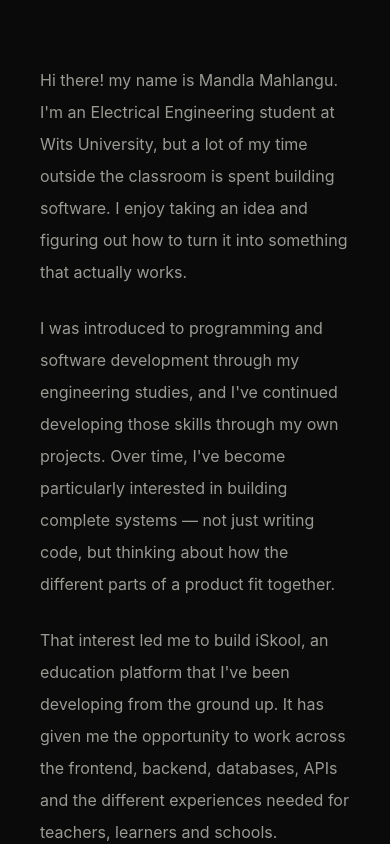
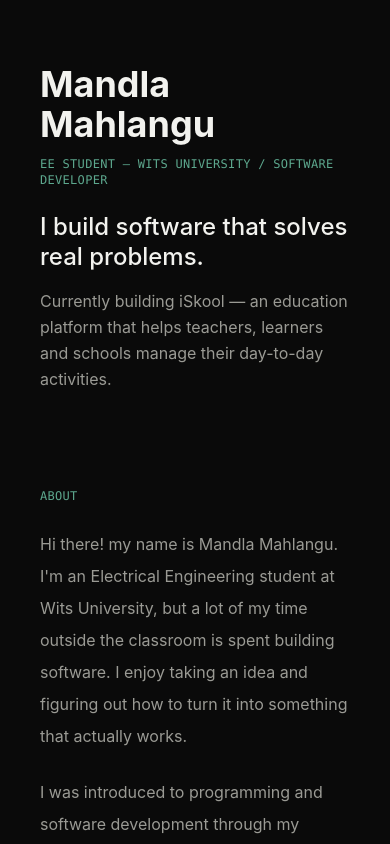
Before and after one commit to mandlacodes404/mandlacodes404.github.io, a React (Vite) app: page / in a window 390 px wide. Shown: the top 844 px of the page. Built offline with nearby package versions, Linux system fonts and the light colour scheme.

Commit message:
Add mobile intro block and ABOUT label, set dark theme-color for browser chrome

```diff
--- a/index.html
+++ b/index.html
@@ -2,10 +2,11 @@
 <html lang="en">
   <head>
     <meta charset="UTF-8" />
+    <meta name="theme-color" content="#0a0a0a" />
     <link rel="icon" type="image/svg+xml" href="/favicon.svg" />
     <meta name="viewport" content="width=device-width, initial-scale=1.0" />
     <link rel="stylesheet" href="https://cdn.jsdelivr.net/npm/@tabler/icons-webfont@latest/tabler-icons.min.css" />
-    <title>porfolio</title>
+    <title>portfolio</title>
   </head>
   <body>
     <div id="root"></div>
--- a/src/components/home/About.jsx
+++ b/src/components/home/About.jsx
@@ -1,15 +1,22 @@
 // src/components/home/About.jsx
+
+import MobileIntro from "./MobileIntro";
 
 function About() {
   return (
+    <>
+      <MobileIntro />
       <section id="about" className="px-10 py-16">
+        <p className="md:hidden font-mono text-xs tracking-wide text-accent mb-6">
+          ABOUT
+        </p>
         <div className="text-base text-text-secondary leading-loose space-y-6 max-w-md">
           <p>
-          Hi there! my name is Mandla Mahlangu. I'm an Electrical Engineering
-          student at Wits University, but a lot of my time outside the
-          classroom is spent building software. I enjoy taking an idea
-          and figuring out how to turn it into something that actually
-          works.
+            Hi there! my name is Mandla Mahlangu. I'm an Electrical
+            Engineering student at Wits University, but a lot of my time
+            outside the classroom is spent building software. I enjoy
+            taking an idea and figuring out how to turn it into something
+            that actually works.
           </p>
           <p>
             I was introduced to programming and software development
@@ -33,6 +40,7 @@ function About() {
           </p>
         </div>
       </section>
+    </>
   );
 }
 
--- /dev/null
+++ b/src/components/home/MobileIntro.jsx
@@ -0,0 +1,30 @@
+// src/components/home/MobileIntro.jsx
+//
+// Mobile-only version of the sidebar's identity block (name, tagline,
+// headline, intro paragraph) — everything except the theme toggle and
+// nav links, which don't apply on mobile. Hidden on desktop (md:hidden)
+// since Sidebar already shows this content there.
+
+function MobileIntro() {
+  return (
+    <div className="md:hidden px-10 pt-16 pb-8">
+      <h1 className="text-4xl font-bold text-text-primary mb-3">
+        Mandla Mahlangu
+      </h1>
+
+      <p className="font-mono text-xs tracking-wide text-accent mb-6">
+        EE STUDENT — WITS UNIVERSITY / SOFTWARE DEVELOPER
+      </p>
+      <h2 className="text-2xl font-medium leading-tight text-text-primary mb-4">
+        I build software that solves real problems.
+      </h2>
+      <p className="text-base text-text-secondary leading-relaxed">
+        Currently building iSkool — an education platform that helps
+        teachers, learners and schools manage their day-to-day
+        activities.
+      </p>
+    </div>
+  );
+}
+
+export default MobileIntro;
```
Lines whose indentation alone changed are shown as unchanged.
